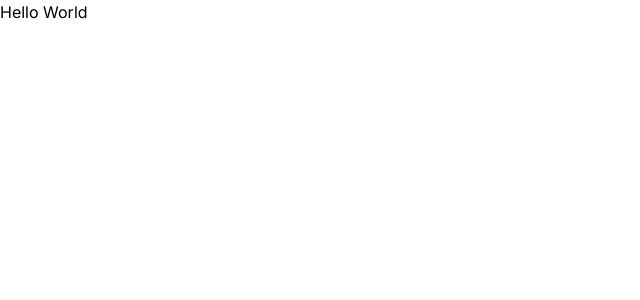
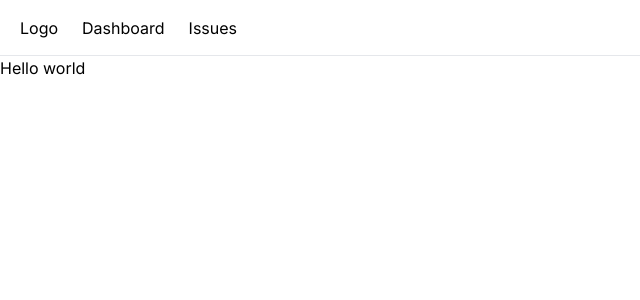
Before and after one commit to Santu414/issue-tracker, a Next.js app: page / in a window 1280 px wide. Shown: the top 300 px of the page, without its empty margins (0-640 px from the left). Built offline with nearby package versions, Linux system fonts and the light colour scheme.

Commit message:
Added NavBar and some styling to it

```diff
--- /dev/null
+++ b/app/NavBar.tsx
@@ -0,0 +1,19 @@
+import React from "react";
+import Link from "next/link";
+const NavBar = () => {
+  return (
+    <nav className="flex space-x-6 border-b md-5 px-5 h-14 items-center">
+      <Link href="/">Logo</Link>
+      <ul className="flex space-x-6">
+        <li>
+          <Link href={"/"}>Dashboard</Link>
+        </li>
+        <li>
+          <Link href={"/issues"}>Issues</Link>
+        </li>
+      </ul>
+    </nav>
+  );
+};
+
+export default NavBar;
--- a/app/layout.tsx
+++ b/app/layout.tsx
@@ -1,22 +1,26 @@
-import './globals.css'
-import type { Metadata } from 'next'
-import { Inter } from 'next/font/google'
+import "./globals.css";
+import type { Metadata } from "next";
+import NavBar from "./NavBar";
+import { Inter } from "next/font/google";
 
-const inter = Inter({ subsets: ['latin'] })
+const inter = Inter({ subsets: ["latin"] });
 
 export const metadata: Metadata = {
-  title: 'Create Next App',
-  description: 'Generated by create next app',
-}
+  title: "Create Next App",
+  description: "Generated by create next app",
+};
 
 export default function RootLayout({
   children,
 }: {
-  children: React.ReactNode
+  children: React.ReactNode;
 }) {
   return (
     <html lang="en">
-      <body className={inter.className}>{children}</body>
+      <body className={inter.className}>
+        <NavBar />
+        <main>{children}</main>
+      </body>
     </html>
-  )
+  );
 }
--- a/app/page.tsx
+++ b/app/page.tsx
@@ -1,9 +1,8 @@
-import Image from 'next/image'
-
+import Link from "next/link";
 export default function Home() {
   return (
     <main>
-      <h1>Hello World</h1>
+      <h1>Hello world</h1>
     </main>
-  )
+  );
 }
```
